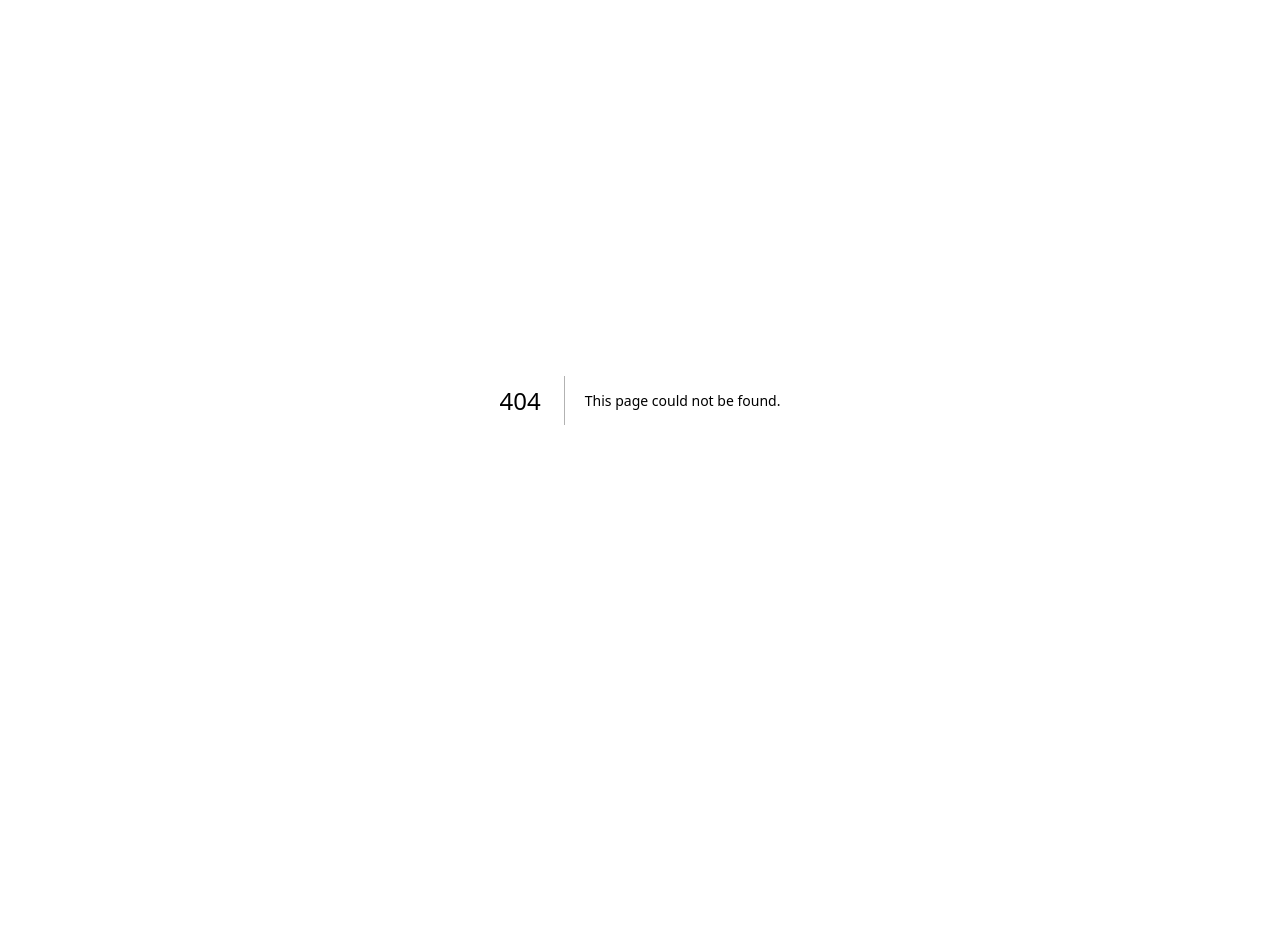
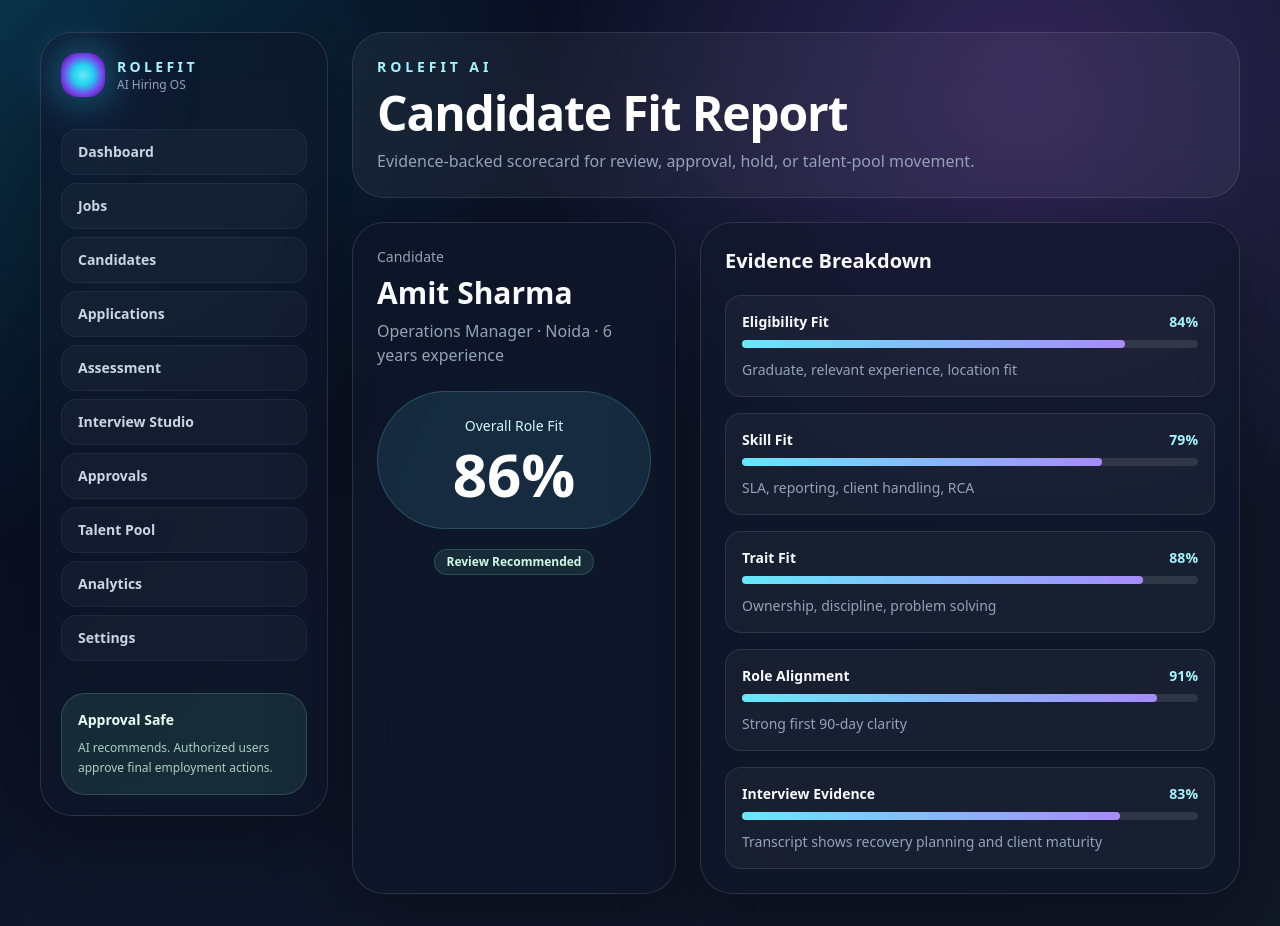
Before and after one commit to shivamgiri-sudo/RoleFit-AI, a Next.js app in the folder frontend/: page /fit-report in a window 1280 px wide. Before the commit this address had no page. Before the commit the page ends 800 px from the top, so only its background shows below. Built offline with nearby package versions, Linux system fonts and the light colour scheme.

Commit message:
Add candidate fit report UI page

```diff
--- /dev/null
+++ b/frontend/app/fit-report/page.tsx
@@ -0,0 +1,40 @@
+import { AppShell, StatusPill } from '../../components/AppShell';
+
+const scoreRows = [
+  ['Eligibility Fit', '84%', 'Graduate, relevant experience, location fit'],
+  ['Skill Fit', '79%', 'SLA, reporting, client handling, RCA'],
+  ['Trait Fit', '88%', 'Ownership, discipline, problem solving'],
+  ['Role Alignment', '91%', 'Strong first 90-day clarity'],
+  ['Interview Evidence', '83%', 'Transcript shows recovery planning and client maturity'],
+];
+
+export default function FitReportPage() {
+  return (
+    <AppShell title="Candidate Fit Report" subtitle="Evidence-backed scorecard for review, approval, hold, or talent-pool movement.">
+      <section className="grid gap-6 lg:grid-cols-[0.75fr_1.25fr]">
+        <div className="glass-panel rounded-[2rem] p-6">
+          <p className="text-sm text-slate-400">Candidate</p>
+          <h2 className="mt-2 text-3xl font-black">Amit Sharma</h2>
+          <p className="mt-2 text-slate-400">Operations Manager · Noida · 6 years experience</p>
+          <div className="mt-6 rounded-full border border-cyan-300/20 bg-cyan-300/10 p-6 text-center">
+            <p className="text-sm text-cyan-100">Overall Role Fit</p>
+            <p className="mt-2 text-6xl font-black text-white">86%</p>
+          </div>
+          <div className="mt-5 flex justify-center"><StatusPill tone="emerald">Review Recommended</StatusPill></div>
+        </div>
+        <div className="glass-panel rounded-[2rem] p-6">
+          <h2 className="text-xl font-bold">Evidence Breakdown</h2>
+          <div className="mt-5 space-y-4">
+            {scoreRows.map(([label, score, evidence]) => (
+              <div key={label} className="rounded-2xl border border-white/10 bg-white/[0.04] p-4">
+                <div className="mb-2 flex justify-between text-sm"><span className="font-bold">{label}</span><span className="text-cyan-200 font-bold">{score}</span></div>
+                <div className="h-2 rounded-full bg-white/10"><div className="h-2 rounded-full bg-gradient-to-r from-cyan-300 to-violet-400" style={{ width: score }} /></div>
+                <p className="mt-3 text-sm text-slate-400">{evidence}</p>
+              </div>
+            ))}
+          </div>
+        </div>
+      </section>
+    </AppShell>
+  );
+}
```
